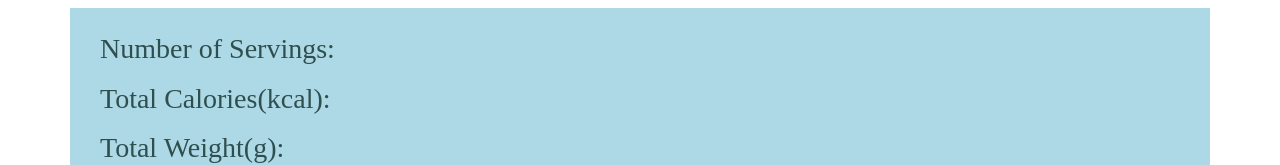
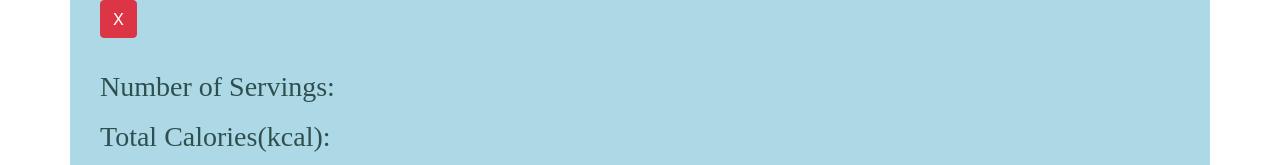
Before and after one commit to hb15331/cs5610-final-project-client-react-team12, a React (Create React App) app in the folder recipe-client/: page /recipes/1 in a window 1280 px wide. Shown: the top 165 px of the page. Built offline with nearby package versions, Linux system fonts and the light colour scheme; no server answers.

Commit message:
added back button

```diff
--- a/recipe-client/src/components/RecipeDetails.js
+++ b/recipe-client/src/components/RecipeDetails.js
@@ -1,6 +1,8 @@
 import React from "react"
 import "bootstrap/dist/css/bootstrap.min.css"
 import '../styling/RecipeDetails-style.css'
+import {Link} from "react-router-dom";
+import HomePage from "./HomePage";
 
 const APP_ID = "e488ff8f"
 const APP_KEY = "922801bd953e0343123e19348ba693fe"
@@ -34,8 +36,12 @@ export class RecipeDetails extends React.Component {
     render() {
         return (
             <div className="container">
-
+                <span>
+                     <Link to={`/home`}>
+                        <button  className="btn btn-danger">X</button>
+                    </Link>
                 <h1>{this.state.recipe.label}</h1>
+                    </span>
                 <img src={this.state.recipe.image}/>
                 {/*{JSON.stringify(this.state.recipe)}*/}
 
```
